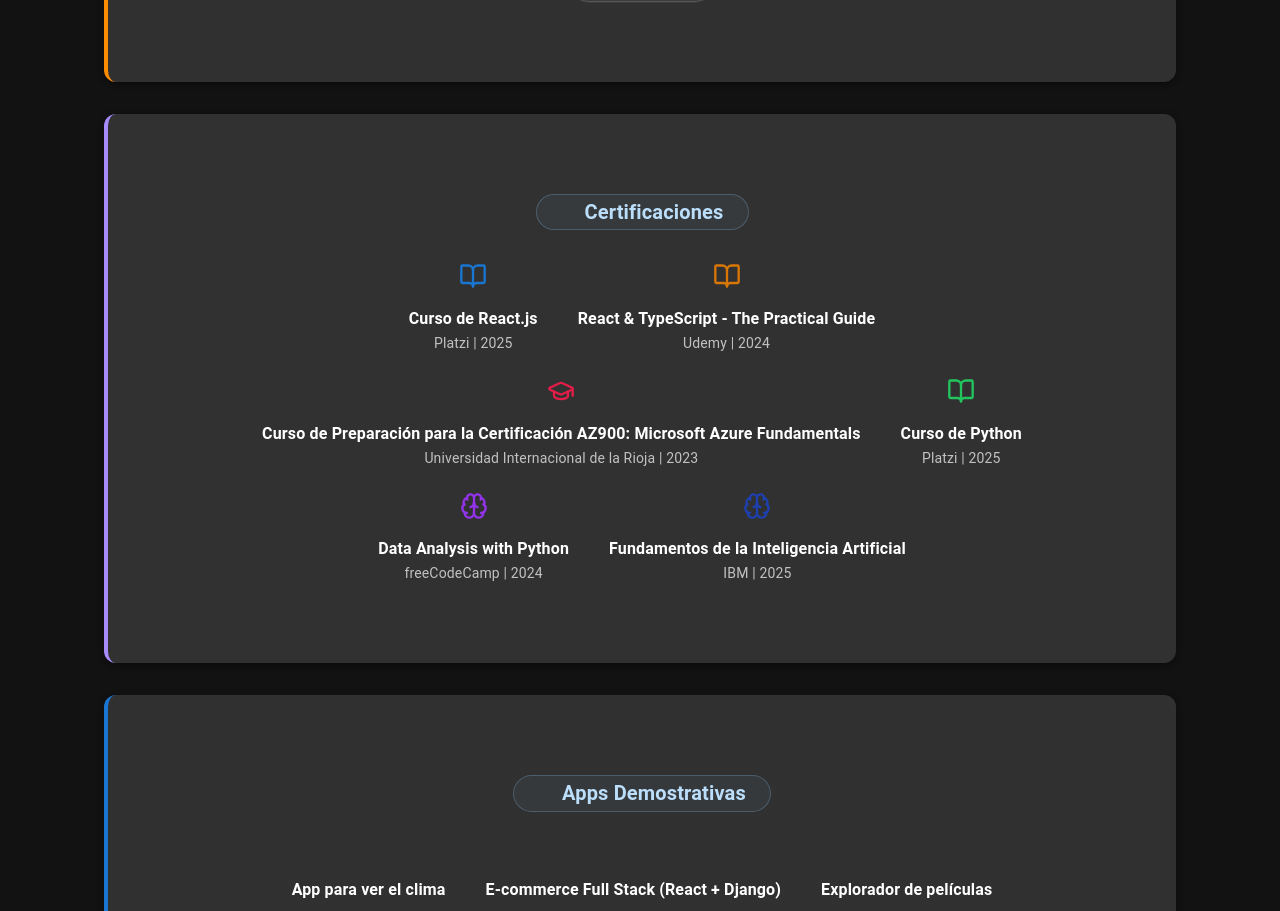
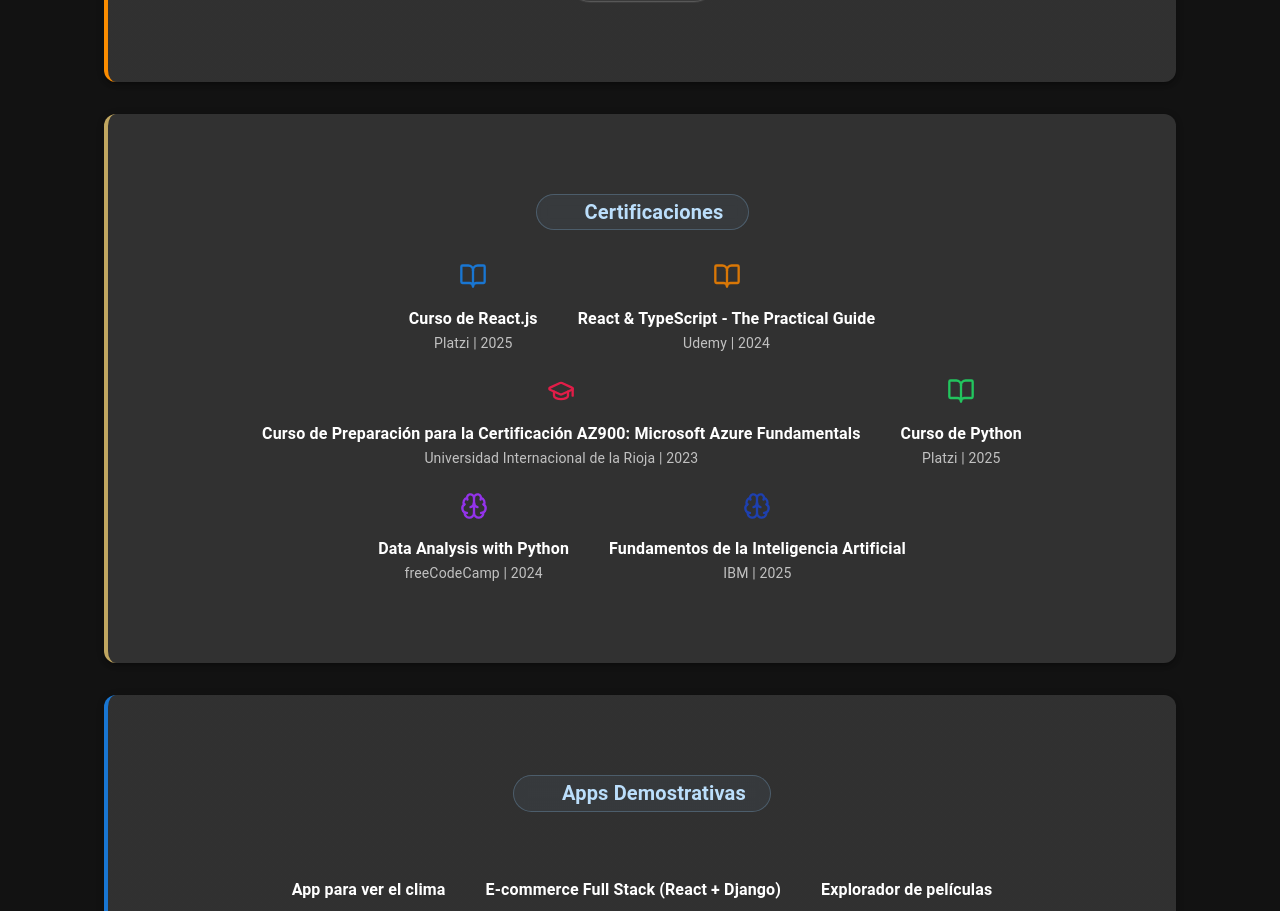
Before and after one commit to Patogol35/jorgito, a React (Vite) app: page / in a window 1280 px wide. Shown: the part 1965-2876 px from the top of the page. Built offline with nearby package versions, Linux system fonts and the light colour scheme; some icons are missing.

Commit message:
Update App.jsx

```diff
--- a/src/App.jsx
+++ b/src/App.jsx
@@ -84,7 +84,7 @@ function App() {
           {[
             { id: "about", color: "#2e7d32", Component: About },
             { id: "skills", color: "#fb8c00", Component: Skills },
-            { id: "certifications", color:"#A78BFA", Component: Certifications },
+            { id: "certifications", color:"#C0A660", Component: Certifications },
             { id: "projects", color: "#1976d2", Component: Projects },
             { id: "contact", color: "#d32f2f", Component: Contact },
           { id: "form", color: "#00897b", Component: Form},
```
